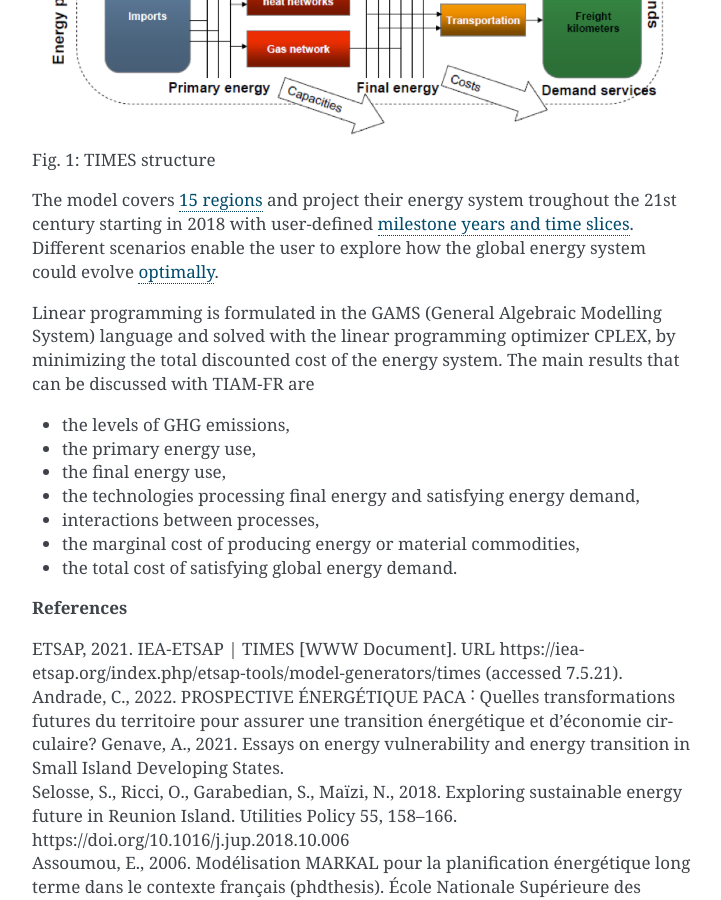
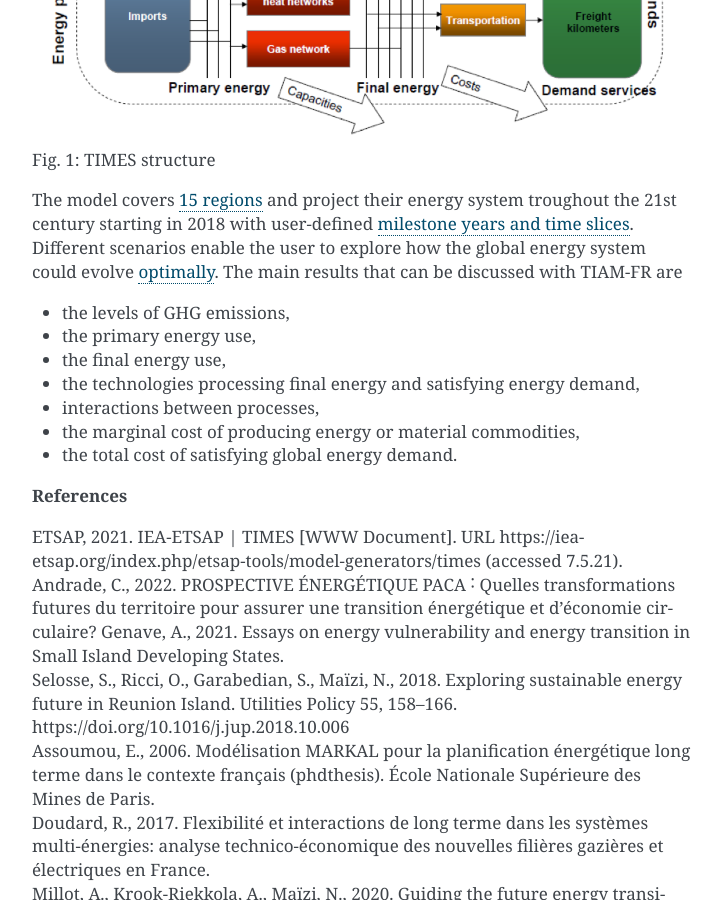
Before and after one commit to LucasDesport/tiam-fr, a Sphinx documentation site: the page built from docs/overview/index.md, in a window 1280 px wide and 900 px high, scrolled down 900 px. Shown: the whole window, without its empty margins (388-1109 px from the left). Built offline with Sphinx 7.4.7, drawn with Linux system fonts in a browser that asks for light colours.

Commit message:
Update index.md

```diff
--- a/docs/overview/index.md
+++ b/docs/overview/index.md
@@ -13,11 +13,7 @@
 ![TIMES structure](images/Times_IO.png)
 Fig. 1: TIMES structure
 
-The model covers [15 regions](../spatial-representation/index.md) and project their energy system troughout the 21st century starting in 2018 with user-defined [milestone years and time slices](../time-representation/index.md). Different scenarios enable the user to explore how the global energy system could evolve [optimally](../optimization/index.md).
-
-Linear programming is formulated in the GAMS (General Algebraic Modelling System) language and solved with the linear programming optimizer CPLEX, by
-minimizing the total discounted cost of the energy system.
-The main results that can be discussed with TIAM-FR are
+The model covers [15 regions](../spatial-representation/index.md) and project their energy system troughout the 21st century starting in 2018 with user-defined [milestone years and time slices](../time-representation/index.md). Different scenarios enable the user to explore how the global energy system could evolve [optimally](../optimization/index.md). The main results that can be discussed with TIAM-FR are
 + the levels of GHG emissions,
 + the primary energy use,
 + the final energy use,
```
